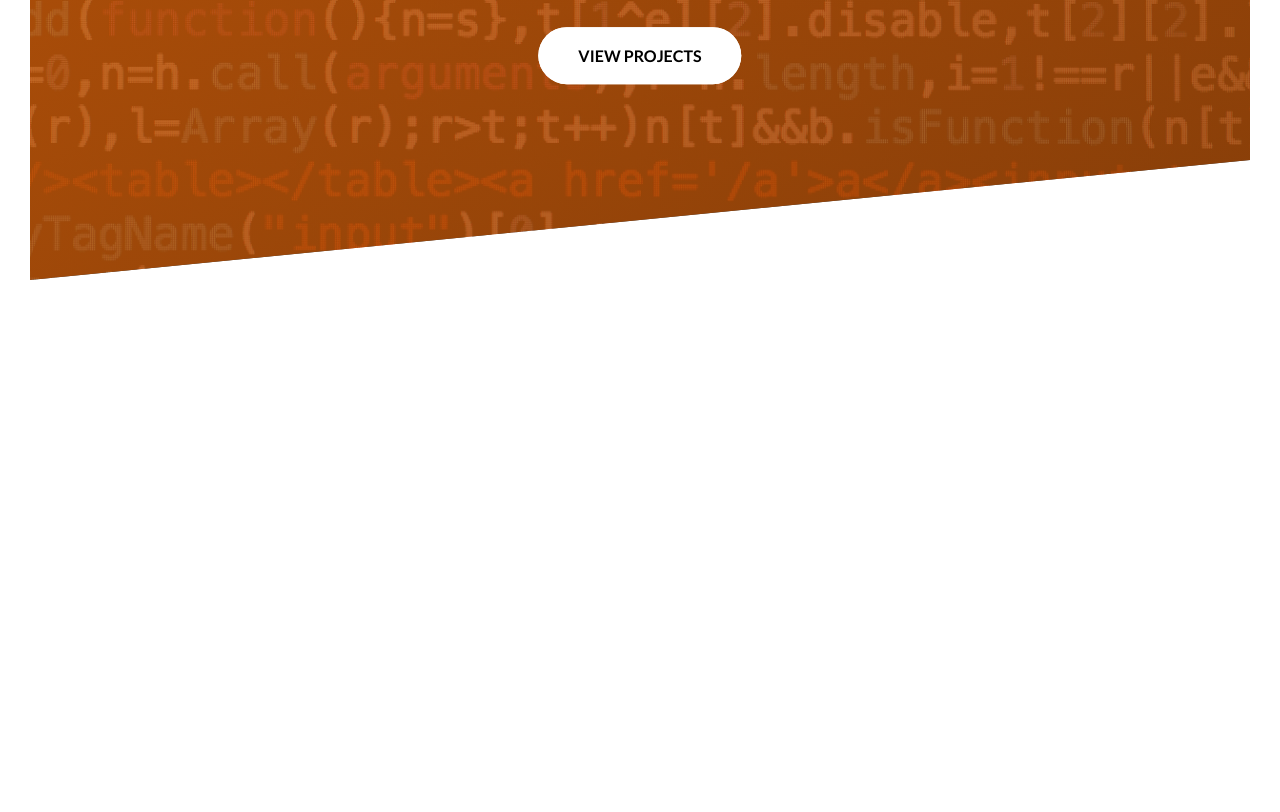
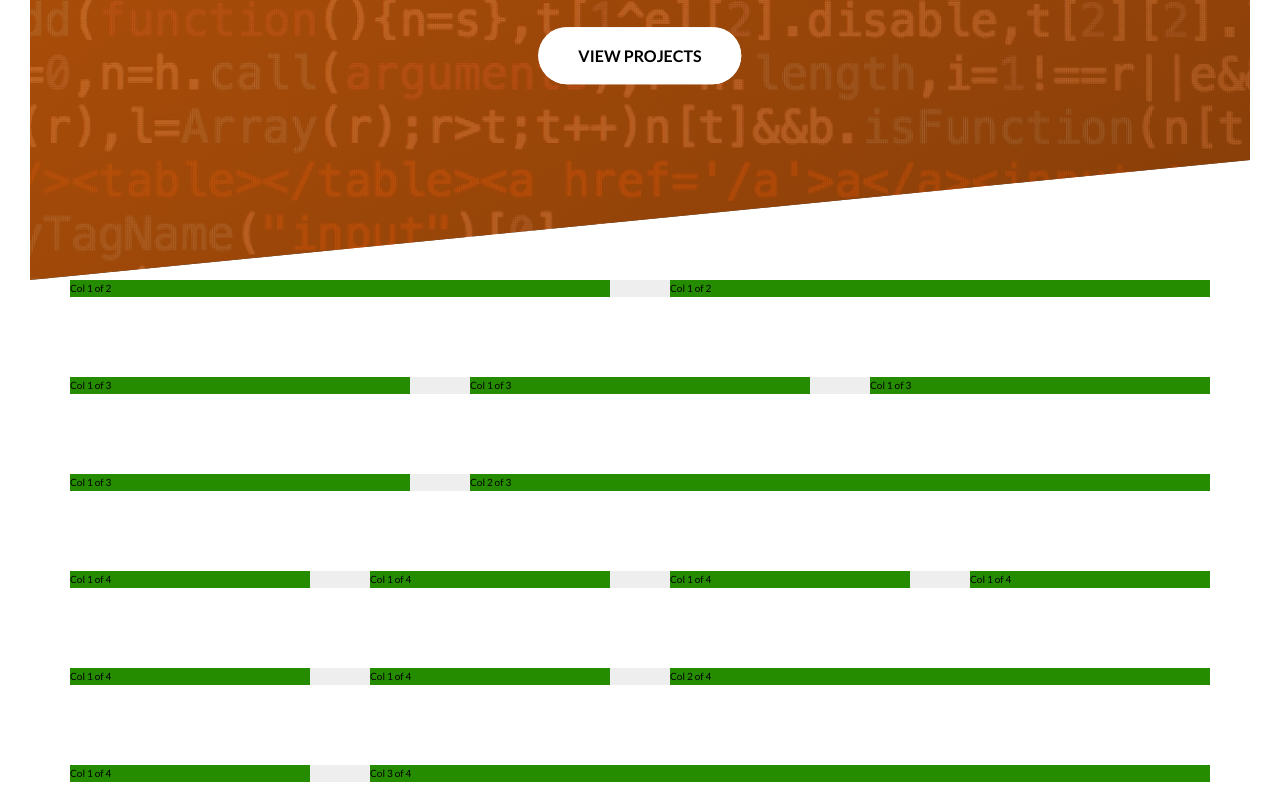
Before and after one commit to dnperera/Responsive-Portfolio, a website: page index.html in a window 1280 px wide. Shown: the part 510-1322 px from the top of the page. Before the commit the page ends 820 px from the top, so only its background shows below. Drawn offline with Linux system fonts and the light colour scheme.

Commit message:
implement grid layout

```diff
--- a/index.html
+++ b/index.html
@@ -23,5 +23,68 @@
 		</div>
 
 	</header><!-- /header -->
+	<section class="grid-test">
+		<div class="row">
+			<div class="col-1-of-2">
+				Col 1 of 2
+			</div>
+			<div class="col-1-of-2">
+				Col 1 of 2
+			</div>
+		</div>
+		<div class="row">
+			<div class="col-1-of-3">
+				Col 1 of 3
+			</div>
+			<div class="col-1-of-3">
+				Col 1 of 3
+			</div>
+			<div class="col-1-of-3">
+				Col 1 of 3
+			</div>
+		</div>
+		<div class="row">
+			<div class="col-1-of-3">
+				Col 1 of 3
+			</div>
+			<div class="col-2-of-3">
+				Col 2 of 3
+			</div>
+		</div>
+		<div class="row">
+			<div class="col-1-of-4">
+				Col 1 of 4
+			</div>
+			<div class="col-1-of-4">
+				Col 1 of 4
+			</div>
+			<div class="col-1-of-4">
+				Col 1 of 4
+			</div>
+			<div class="col-1-of-4">
+				Col 1 of 4
+			</div>
+		</div>
+		<div class="row">
+			<div class="col-1-of-4">
+				Col 1 of 4
+			</div>
+			<div class="col-1-of-4">
+				Col 1 of 4
+			</div>
+			<div class="col-2-of-4">
+				Col 2 of 4
+			</div>
+		</div>
+
+		<div class="row">
+			<div class="col-1-of-4">
+				Col 1 of 4
+			</div>
+			<div class="col-3-of-4">
+				Col 3 of 4
+			</div>
+		</div>
+	</section>
 </body>
 </html>
--- a/sass/abstracts/_mixins.scss
+++ b/sass/abstracts/_mixins.scss
@@ -0,0 +1,7 @@
+@mixin clearfix {
+	&::after {
+		content: '';
+		display: table;
+		clear: both;
+	}
+}
--- a/sass/abstracts/_variables.scss
+++ b/sass/abstracts/_variables.scss
@@ -3,3 +3,8 @@ $color-header-light: #d35c04;
 $color-header-dark: #994304;
 $color-white: #fff;
 $color-black: #000;
+
+// Grid Variables
+$grid-width: 114rem;
+$gutter-vertical: 8rem;
+$gutter-horizontal: 6rem;
--- /dev/null
+++ b/sass/layout/_grid.scss
@@ -0,0 +1,44 @@
+.row {
+	max-width: $grid-width;
+	background-color: #eee;
+	margin: 0 auto; //center a block element
+
+	&:not(:last-child) {
+		margin-bottom: $gutter-vertical;
+	}
+
+	@include clearfix;
+
+	[class^='col-'] {
+		//using attribute selector.any class start with 'col-'
+		float: left;
+		background-color: #258c00;
+		&:not(:last-child) {
+			margin-right: $gutter-horizontal;
+		}
+	}
+
+	.col-1-of-2 {
+		width: calc((100% - #{$gutter-horizontal}) / 2);
+	}
+
+	.col-1-of-3 {
+		width: calc((100% - 2 * #{$gutter-horizontal}) / 3);
+	}
+
+	.col-1-of-4 {
+		width: calc((100% - 3 * #{$gutter-horizontal}) / 4);
+	}
+
+	.col-2-of-3 {
+		width: calc(2 * ((100% - 2 * #{$gutter-horizontal}) / 3) + #{$gutter-horizontal});
+	}
+
+	.col-2-of-4 {
+		width: calc(2 * ((100% - 3 * #{$gutter-horizontal}) / 4) + #{$gutter-horizontal});
+	}
+
+	.col-3-of-4 {
+		width: calc(3 * ((100% - 3 * #{$gutter-horizontal}) / 4) + 2 * #{$gutter-horizontal});
+	}
+}
--- a/sass/main.scss
+++ b/sass/main.scss
@@ -10,32 +10,6 @@
 @import 'components/button';
 
 @import 'layout/header';
+@import 'layout/grid';
+
 @import 'pages/home';
-
-.heading-primary {
-	color: $color-white;
-	backface-visibility: hidden;
-	margin-bottom: 3rem;
-
-	&--main {
-		display: block;
-		font-size: 5rem;
-		font-weight: 900;
-		letter-spacing: 0.8rem;
-
-		animation-name: moveInLeft;
-		animation-duration: 3s;
-		animation-timing-function: ease-out;
-	}
-
-	&--sub {
-		display: block;
-		font-size: 2.5rem;
-		font-weight: 700;
-		letter-spacing: 0.5rem;
-		animation: moveInRight 3s ease-out;
-		/*	animation-name: moveInLeft;
-		animation-duration: 3s;
-		animation-timing-function: ease-out;*/
-	}
-}
```
Also changed, not shown: css/style.css.
